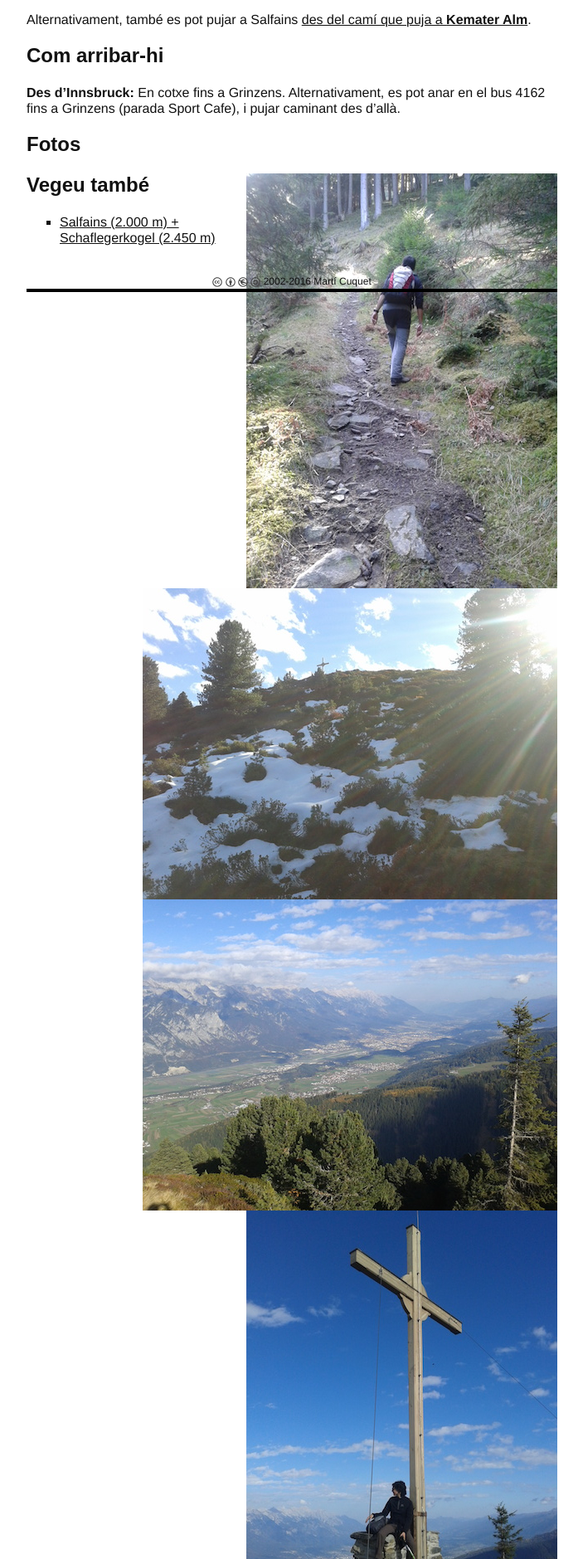
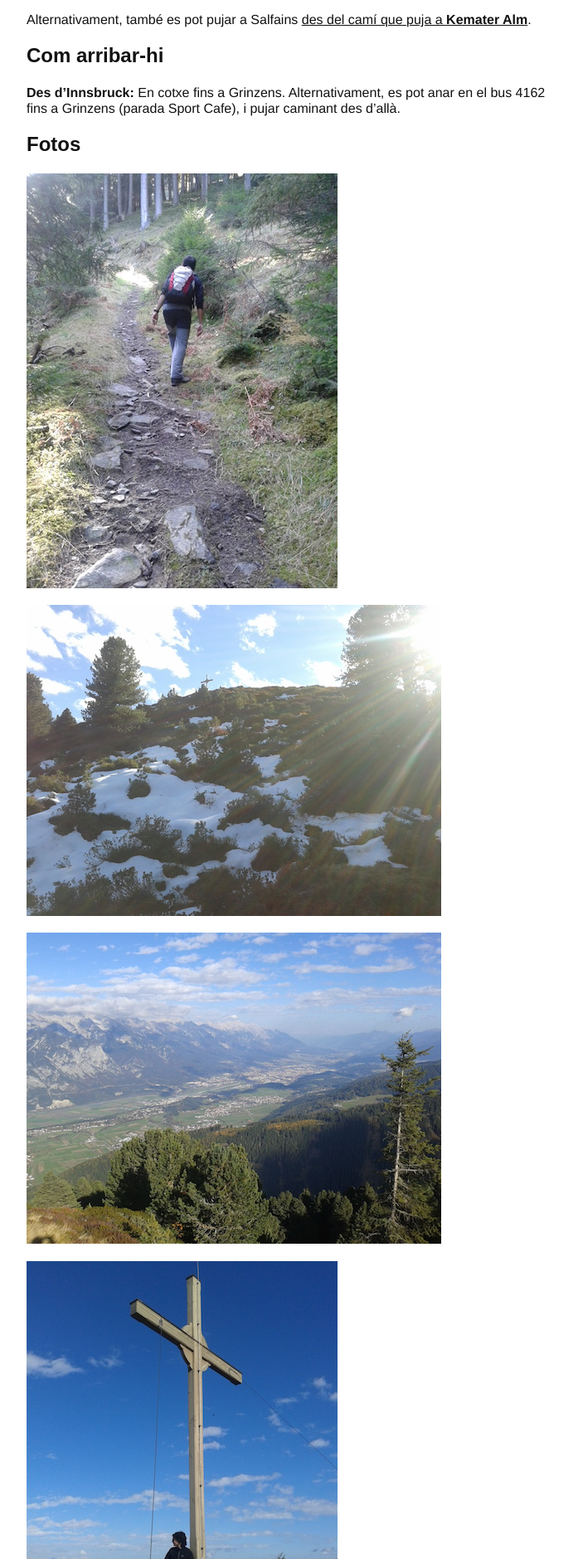
Before and after one commit to mcuquet/mcuquet.github.io, a Jekyll site: the page built from Muntanya/Salfains.md, in a window 1280 px wide. Shown: the part 348-2227 px from the top of the page at 83% size, without its empty margins (288-991 px from the left). Built offline with Jekyll 4.4.1, drawn with Linux system fonts in a browser that asks for light colours.

Commit message:
chg: remove p img floating

```diff
--- a/_sass/_base.scss
+++ b/_sass/_base.scss
@@ -66,9 +66,9 @@ strong {
   font-style: normal;
 }
 
-p img {
+/*p img {
   float: right;
-}
+}*/
 
 /**
  * Blockquotes
```
